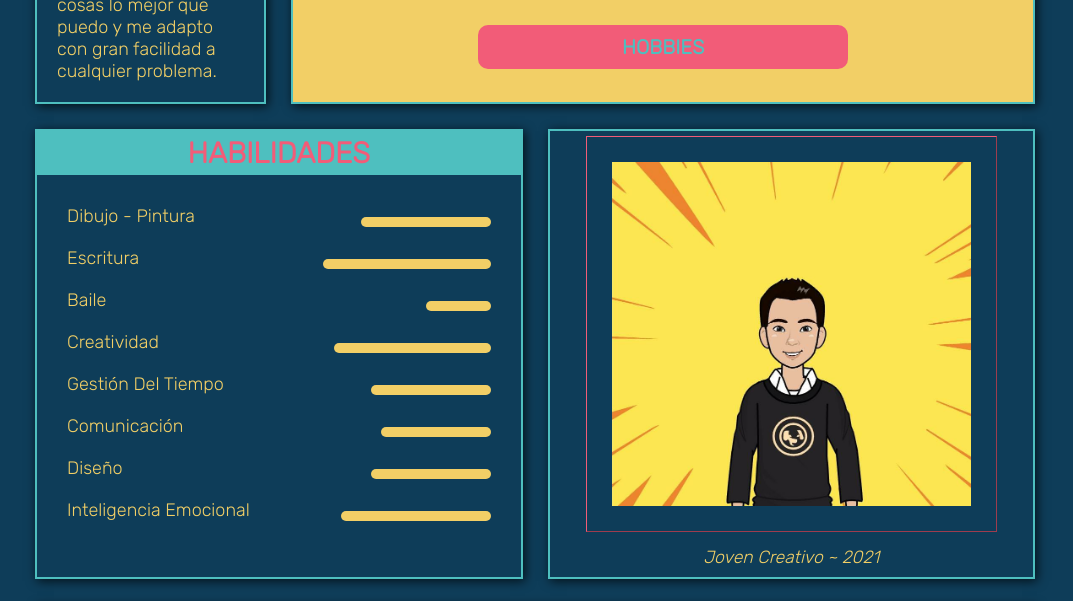
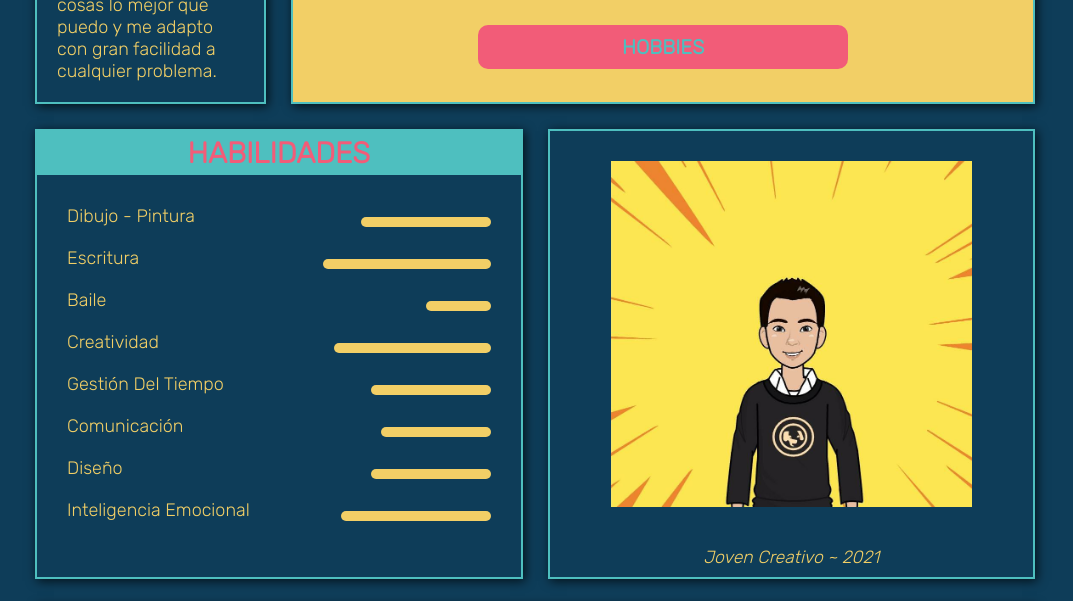
Before and after one commit to JuanJAyala17/ProyectoFinal, a plain HTML site: page index.html in a window 1280 px wide. Shown: the part 1160-1761 px from the top of the page, without its empty margins (105-1178 px from the left). Drawn offline with Linux system fonts and the light colour scheme; a web font is replaced by a local one.

Commit message:
Eliminé border a Foto de perfil

```diff
--- a/assets/css/profilePhoto.css
+++ b/assets/css/profilePhoto.css
@@ -18,7 +18,7 @@
     padding: 25px;
     width: 85%;
     height: 87%;
-    border: outset #F25C78 1px;
+    /* border: outset #F25C78 1px; */
 }
 
 .container .content-3 figcaption {
```
